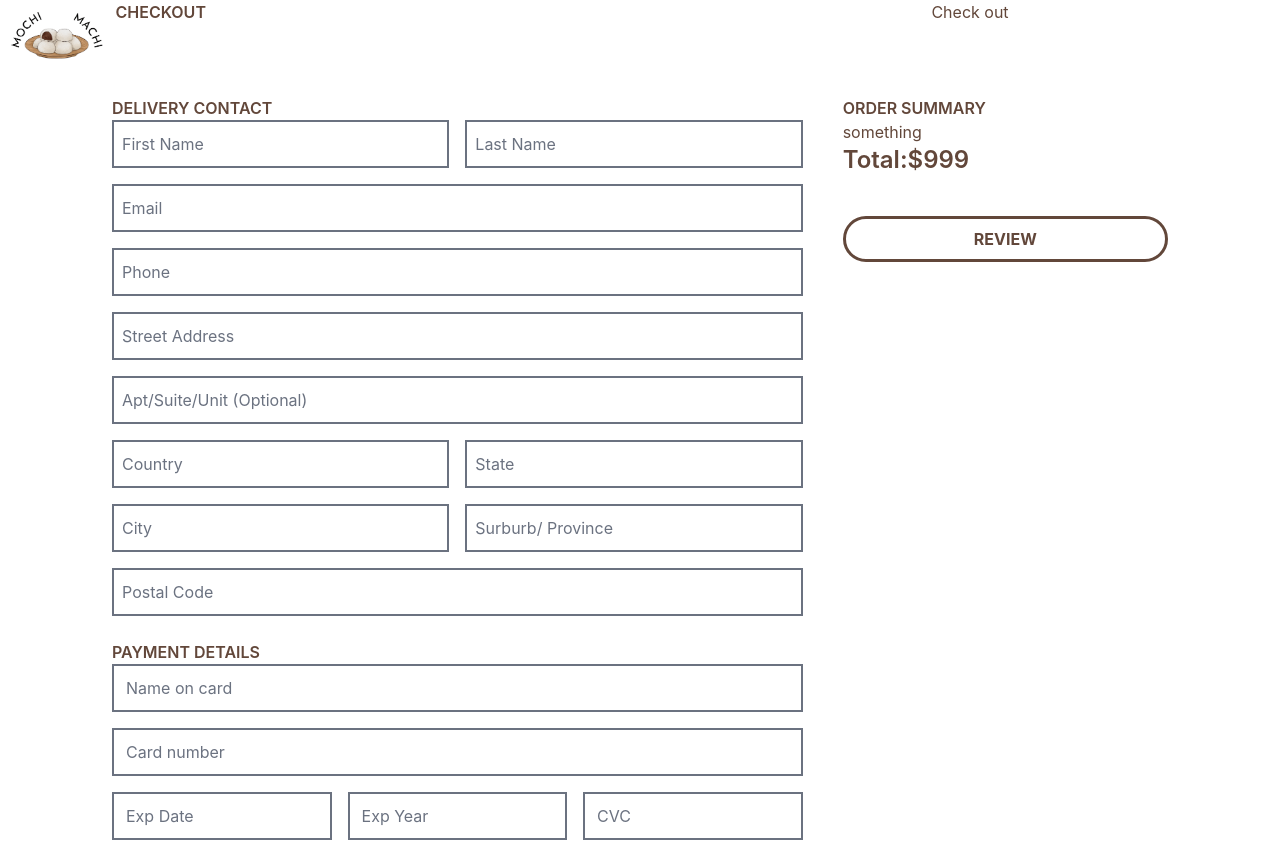
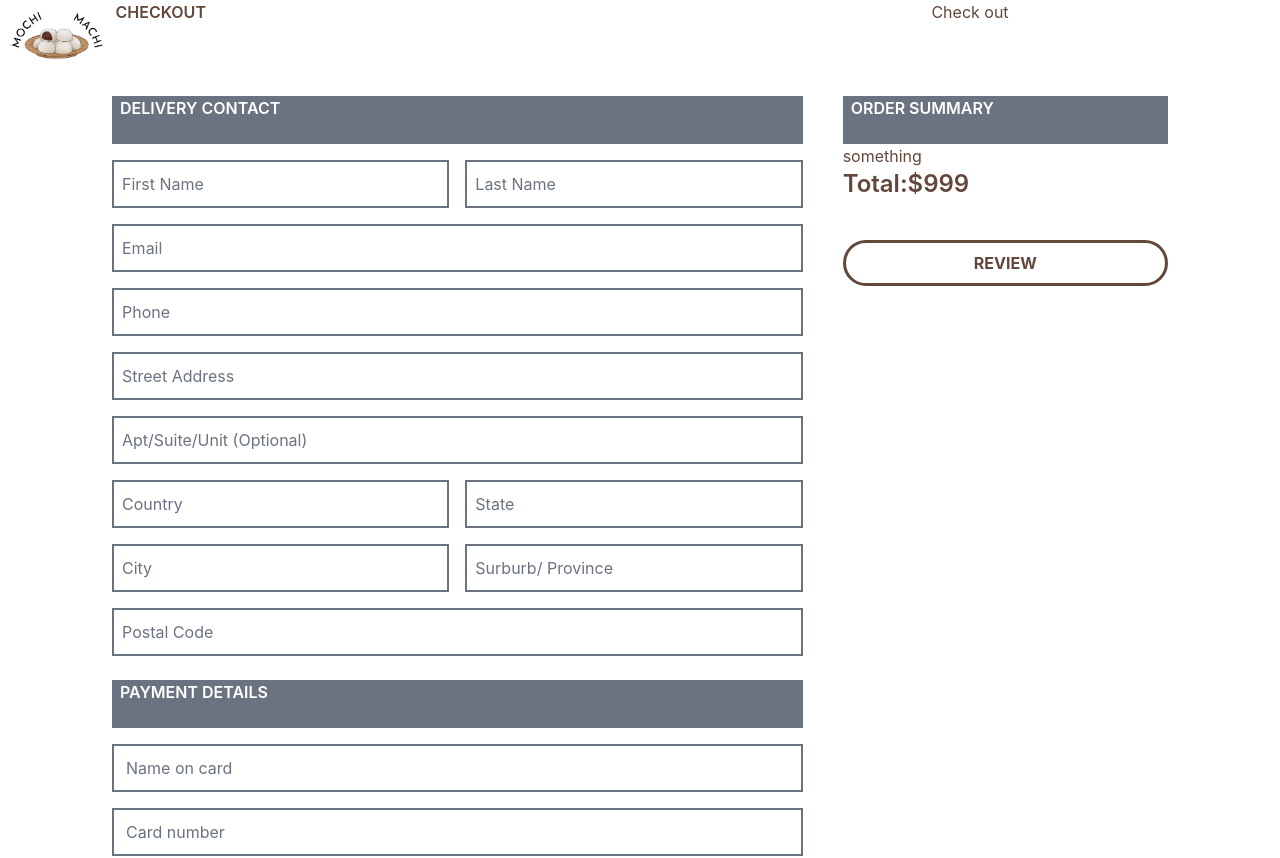
Before and after one commit to TotoroSyd/MochiMachi, a React (Create React App) app: page /checkout in a window 1280 px wide. Shown: the top 858 px of the page. Built offline with nearby package versions, Linux system fonts and the light colour scheme.

Commit message:
Refactor design checkout page

```diff
--- a/src/components/OrderSummary.tsx
+++ b/src/components/OrderSummary.tsx
@@ -1,7 +1,9 @@
 export default function OrderSummary() {
   return (
     <div>
-      <h1 className="font-semibold">ORDER SUMMARY</h1>
+      <h1 className="font-semibold h-12 bg-gray-500 text-white pl-2">
+        ORDER SUMMARY
+      </h1>
       <div>something</div>
       <div className="text-2xl font-semibold">Total:$999</div>
     </div>
--- a/src/components/Payment.tsx
+++ b/src/components/Payment.tsx
@@ -1,8 +1,10 @@
 export default function Payment() {
   return (
-    <div className="py-6">
-      <h1 className="font-semibold">PAYMENT DETAILS</h1>
-      <div className="w-full grid gap-y-4">
+    <div className="py-6 grid gap-y-4">
+      <h1 className="font-semibold h-12 bg-gray-500 text-white pl-2">
+        PAYMENT DETAILS
+      </h1>
+
       <input
         className="w-full border-2 h-12"
         placeholder="Name on card"
@@ -24,12 +26,7 @@ export default function Payment() {
           type="text"
           className="border-2 h-12"
         ></input>
-          <input
-            placeholder="CVC"
-            type="text"
-            className="border-2 h-12"
-          ></input>
-        </div>
+        <input placeholder="CVC" type="text" className="border-2 h-12"></input>
       </div>
     </div>
   );
--- a/src/components/Shipping.tsx
+++ b/src/components/Shipping.tsx
@@ -1,8 +1,10 @@
 export default function Shipping() {
   return (
-    <div>
-      <h1 className="font-semibold">DELIVERY CONTACT</h1>
     <div className="w-full grid gap-y-4">
+      <h1 className="font-semibold h-12 bg-gray-500 text-white pl-2">
+        DELIVERY CONTACT
+      </h1>
+
       <div className="grid grid-cols-2 gap-4 h-12">
         <input
           className="border-2 h-12 pl-2"
@@ -75,6 +77,5 @@ export default function Shipping() {
         type="text"
       ></input>
     </div>
-    </div>
   );
 }
```
Lines whose indentation alone changed are shown as unchanged.
